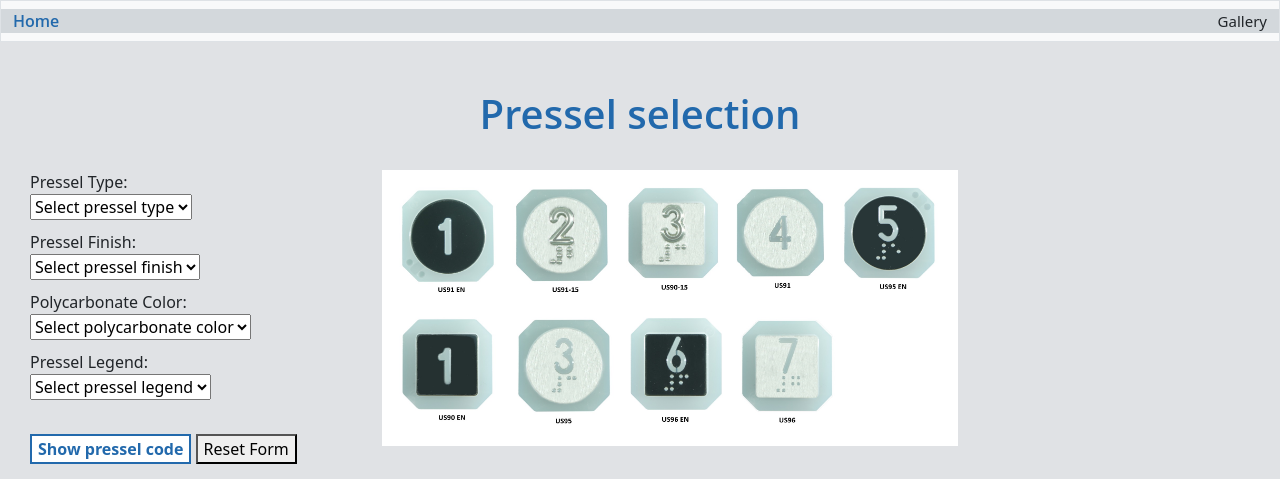
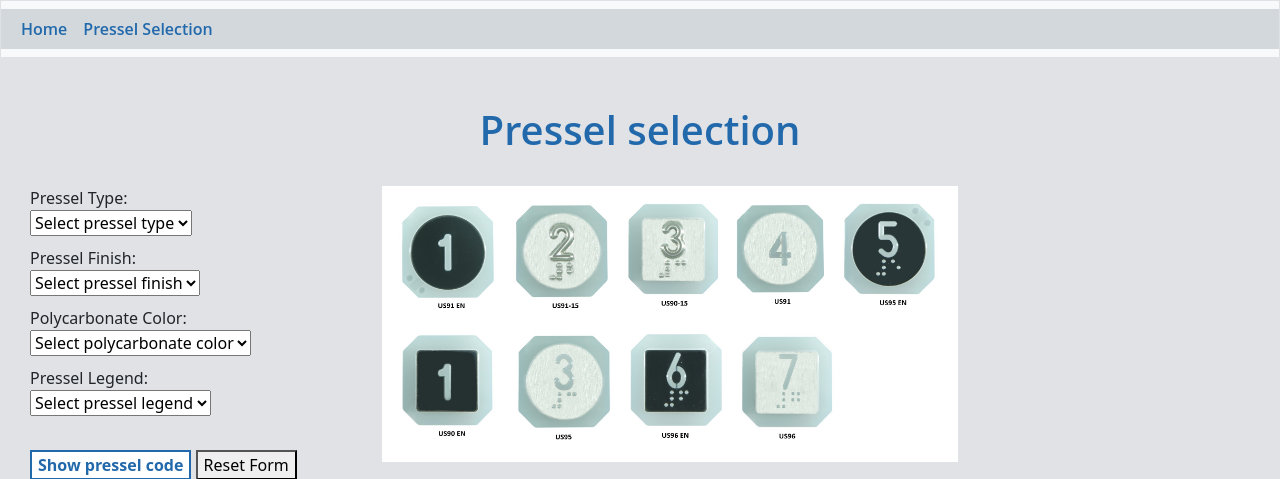
Before and after one commit to RuslanGilmanov/button_conf_django, a Django app: page /pressel_selection/ in a window 1280 px wide. Shown: the top 479 px of the page. Run offline with Django 4.2, Linux system fonts and the light colour scheme; parts of the project's set-up code (start-up, migrations or seed data) failed here and were passed over; some libraries are stand-ins or nearby versions.

Commit message:
Added pressel selection link to navigation bar

```diff
--- a/configurator/templates/configurator/base.html
+++ b/configurator/templates/configurator/base.html
@@ -21,8 +21,10 @@
 
         <nav class="bg-light border navbar navbar-expand-md navbar-light">
             <div class="container-fluid" style="background-color: #D3D8DC">
-                <a class="nav-link" id="start_over" href="{% url 'config-home' %}">Home</a>
-                <a class="nav-link" id="gallery" href=# style="font-size: 15px">Gallery</a>
+                <div class="navbar-nav">
+                    <a class="nav-link" id="start_over" href="{% url 'config-home' %}">Home</a>
+                    <a class="nav-link" id="start_over" href="{% url 'select-pressel' %}">Pressel Selection</a>
+                </div>
             </div>
         </nav><br>
         <header>
```
